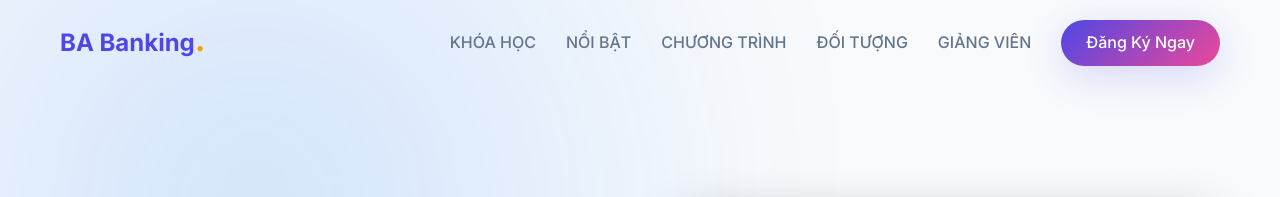
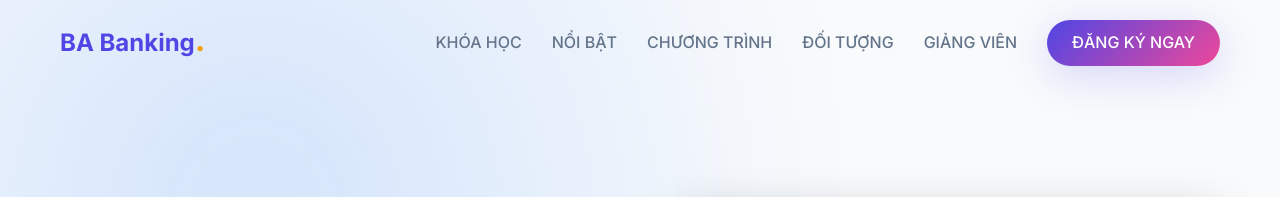
Before and after one commit to lemai1003-cell/project-course, a website: page index.html in a window 1280 px wide. Shown: the top 197 px of the page. Drawn offline with Linux system fonts and the light colour scheme.

Commit message:
Convert all registration texts to uppercase

```diff
--- a/index.html
+++ b/index.html
@@ -28,7 +28,7 @@
                 <li><a href="#curriculum">CHƯƠNG TRÌNH</a></li>
                 <li><a href="#target-audience">ĐỐI TƯỢNG</a></li>
                 <li><a href="#team">GIẢNG VIÊN</a></li>
-                <li><a href="#contact" class="btn-primary small">Đăng Ký Ngay</a></li>
+                <li><a href="#contact" class="btn-primary small">ĐĂNG KÝ NGAY</a></li>
             </ul>
         </div>
     </nav>
@@ -317,7 +317,7 @@
         <div class="container cta-container">
             <div class="cta-content">
                 <h2>SẴN SÀNG BỨT PHÁ SỰ NGHIỆP BA NGAY HÔM NAY</h2>
-                <p>Đăng ký ngay hôm nay để nhận ưu đãi</p>
+                <p>ĐĂNG KÝ NGAY HÔM NAY ĐỂ NHẬN ƯU ĐÃI</p>
                 <form class="signup-form">
                     <div class="form-group">
                         <input type="text" name="name" placeholder="Họ và tên" required>
@@ -330,7 +330,7 @@
                     </div>
                     <div class="cta-buttons">
                         <a href="tel:0909123456" class="btn-secondary">Tư Vấn</a>
-                        <button type="submit" class="btn-primary">Đăng Ký</button>
+                        <button type="submit" class="btn-primary">ĐĂNG KÝ</button>
                     </div>
                 </form>
             </div>
```
